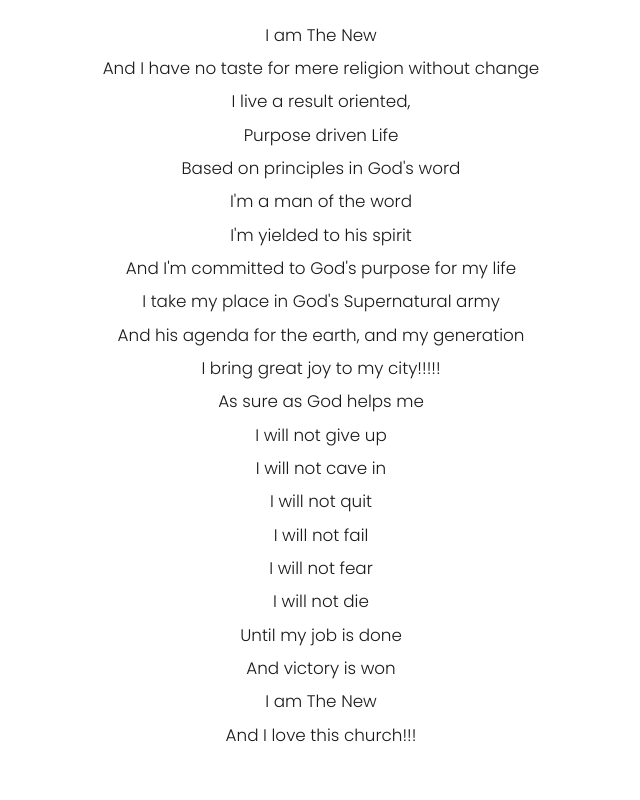
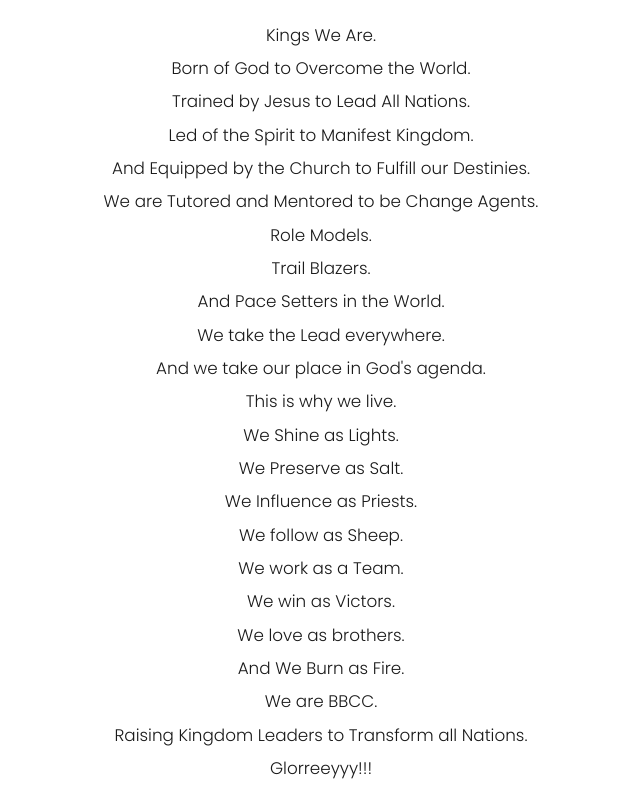
Before and after one commit to kimcool12/BBCC-ILE-IFE, a React (Vite) app in the folder church-site/: page / in a window 1280 px wide. Shown: the part 5480-6280 px from the top of the page, without its empty margins (319-959 px from the left). Built offline with nearby package versions, Linux system fonts and the light colour scheme.

Commit message:
fave icon and  closing charge

```diff
--- a/church-site/index.html
+++ b/church-site/index.html
@@ -4,7 +4,10 @@
     <meta charset="UTF-8" />
     <meta name="viewport" content="width=device-width, initial-scale=1" />
     <title>BBCC</title>
-    <meta name="description" content="We are a people of Love and Excellence: Result-oriented, Spirit-led, Word-rooted, Prayer-driven and Kingdom-conscious." />
+    <meta
+      name="description"
+      content="We are a people of Love and Excellence: Result-oriented, Spirit-led, Word-rooted, Prayer-driven and Kingdom-conscious."
+    />
     <meta name="theme-color" content="#0a0a0a" />
 
     <!-- Browser tab icon (favicon) -->
@@ -19,16 +22,28 @@
     <meta property="og:type" content="website" />
     <meta property="og:site_name" content="BBCC" />
     <meta property="og:title" content="BBCC" />
-    <meta property="og:description" content="We are a people of Love and Excellence: Result-oriented, Spirit-led, Word-rooted, Prayer-driven and Kingdom-conscious." />
-    <meta property="og:url" content="https://YOUR-DOMAIN.com/" />
-    <meta property="og:image" content="https://YOUR-DOMAIN.com/og-image.jpg" />
+    <meta
+      property="og:description"
+      content="We are a people of Love and Excellence: Result-oriented, Spirit-led, Word-rooted, Prayer-driven and Kingdom-conscious."
+    />
+    <meta property="og:url" content="https://bbcc-ile-ife.vercel.app/" />
+    <meta
+      property="og:image"
+      content="https://bbcc-ile-ife.vercel.app/og-image.jpg"
+    />
     <meta property="og:image:width" content="1200" />
     <meta property="og:image:height" content="630" />
     <meta name="twitter:card" content="summary_large_image" />
     <meta name="twitter:title" content="BBCC" />
-    <meta name="twitter:image" content="https://YOUR-DOMAIN.com/og-image.jpg" />
+    <meta
+      name="twitter:image"
+      content="https://bbcc-ile-ife.vercel.app/og-image.jpg"
+    />
 
-    <link href="https://fonts.googleapis.com/css2?family=Cinzel:wght@600;800&family=Poppins:wght@300;400;600&display=swap" rel="stylesheet" />
+    <link
+      href="https://fonts.googleapis.com/css2?family=Cinzel:wght@600;800&family=Poppins:wght@300;400;600&display=swap"
+      rel="stylesheet"
+    />
   </head>
   <body>
     <div id="root"></div>
--- a/church-site/src/data/siteContent.js
+++ b/church-site/src/data/siteContent.js
@@ -150,28 +150,32 @@ const siteContent = {
   creed: {
     title: "BBCC CHARGE📜",
     lines: [
-      "I am The New",
-      "And I have no taste for mere religion without change",
-      "I live a result oriented,",
-      "Purpose driven Life",
-      "Based on principles in God's word",
-      "I'm a man of the word",
-      "I'm yielded to his spirit",
-      "And I'm committed to God's purpose for my life",
-      "I take my place in God's Supernatural army",
-      "And his agenda for the earth, and my generation",
-      "I bring great joy to my city!!!!!",
-      "As sure as God helps me",
-      "I will not give up",
-      "I will not cave in",
-      "I will not quit",
-      "I will not fail",
-      "I will not fear",
-      "I will not die",
-      "Until my job is done",
-      "And victory is won",
-      "I am The New",
-      "And I love this church!!!",
+      "Kings We Are.",
+      "Born of God to Overcome the World.",
+      "Trained by Jesus to Lead All Nations.",
+      "Led of the Spirit to Manifest Kingdom.",
+      "And Equipped by the Church to Fulfill our Destinies.",
+
+      "We are Tutored and Mentored to be Change Agents.",
+      "Role Models.",
+      "Trail Blazers.",
+      "And Pace Setters in the World.",
+      "We take the Lead everywhere.",
+      "And we take our place in God's agenda.",
+      "This is why we live.",
+
+      "We Shine as Lights.",
+      "We Preserve as Salt.",
+      "We Influence as Priests.",
+      "We follow as Sheep.",
+      "We work as a Team.",
+      "We win as Victors.",
+      "We love as brothers.",
+      "And We Burn as Fire.",
+
+      "We are BBCC.",
+      "Raising Kingdom Leaders to Transform all Nations.",
+      "Glorreeyyy!!!",
     ],
   },
 
```
